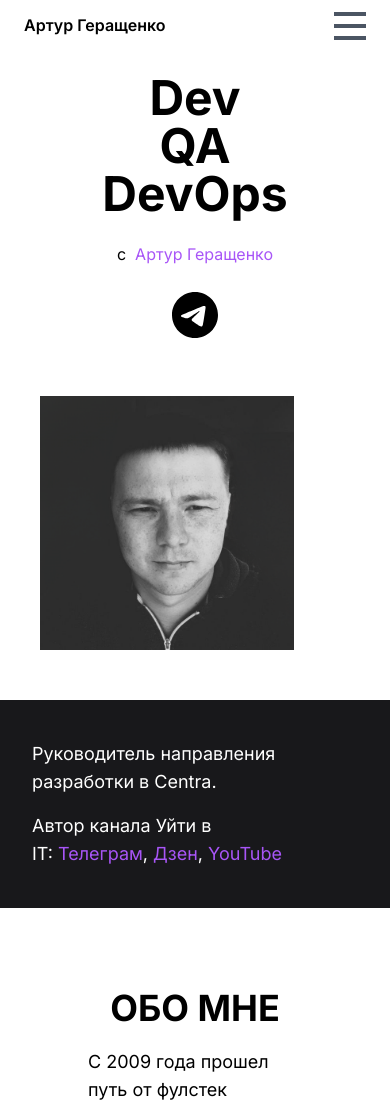
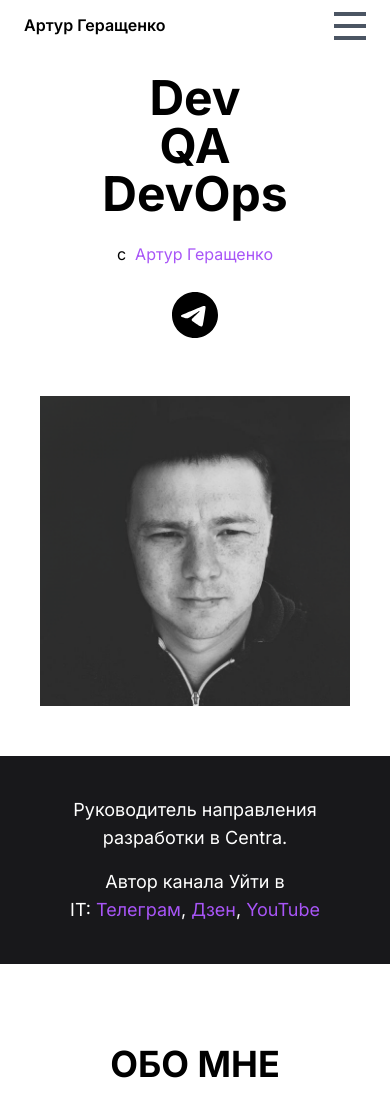
Before and after one commit to arturgspb/arturgspb.github.io, a Next.js app: page / in a window 390 px wide. Shown: the top 1108 px of the page. Built offline with nearby package versions, Linux system fonts and the light colour scheme.

Commit message:
feat: тексты

```diff
--- a/app/page.tsx
+++ b/app/page.tsx
@@ -31,7 +31,7 @@ export default function Home() {
                                 </div>
                             </div>
                         </div>
-                        <div className="basis-1/2 pr-14 pt-8">
+                        <div className="basis-1/2 sm:pr-14 pt-8">
                             <img
                                 loading="lazy" width="500" height="400"
                                 decoding="async"
@@ -45,10 +45,10 @@ export default function Home() {
                 <div className={'bg-zinc-900 text-site p-8 sm:p-20'}>
                     <div className="max-w-4xl mx-auto">
                         <Box>
-                            <Text className={'my-2'} color={'white'}>
+                            <Text className={'my-2'} color={'white'} align={'center'}>
                                 Руководитель направления разработки в Centra.
                             </Text>
-                            <Text className={'my-2'} color={'white'}>
+                            <Text className={'my-2'} color={'white'} align={'center'}>
                                 Автор канала Уйти в IT:&nbsp;
 
                                 <Link className={'text-purple-500'} href={'https://t.me/lets_goto_it'}
```
